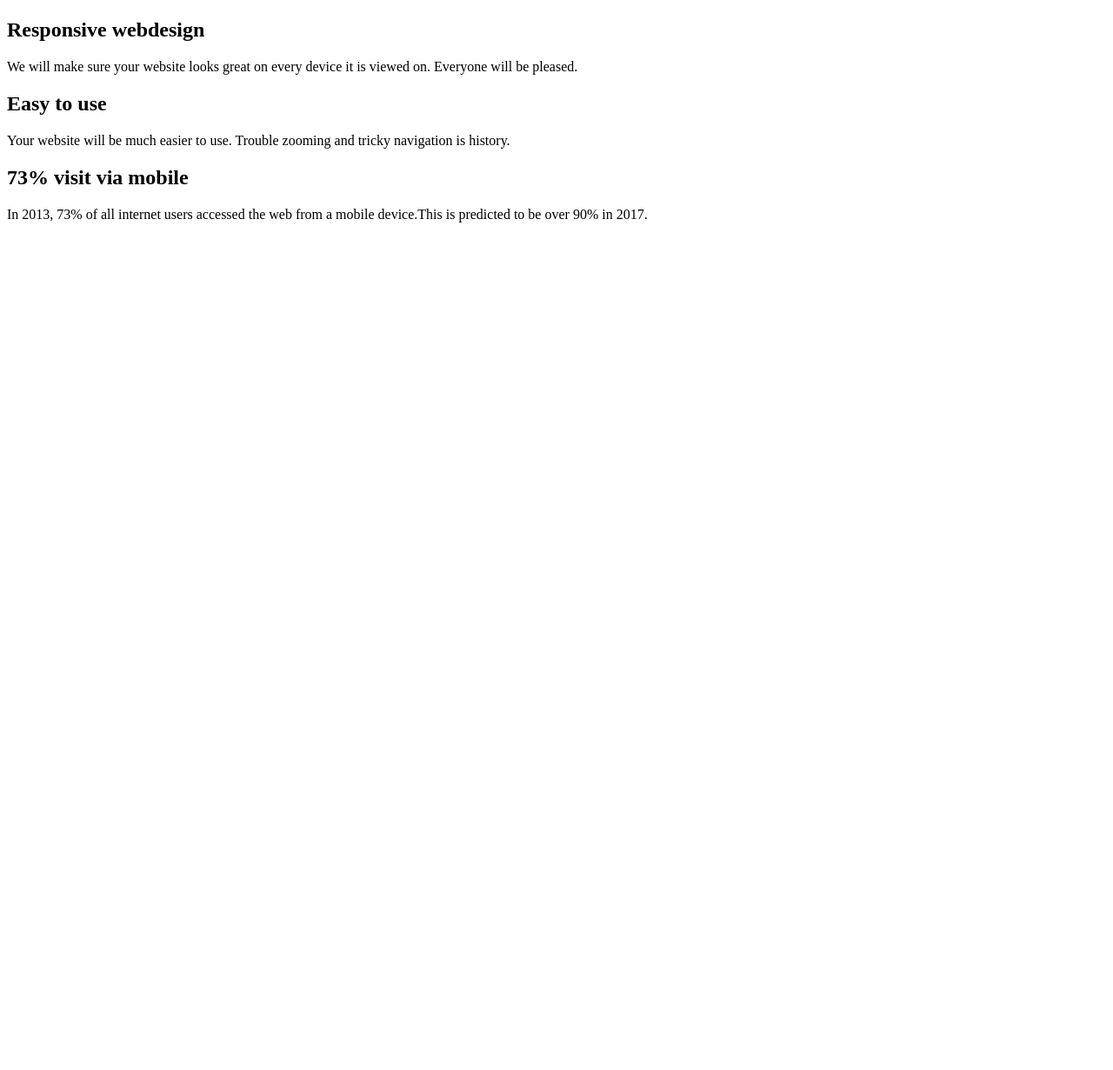
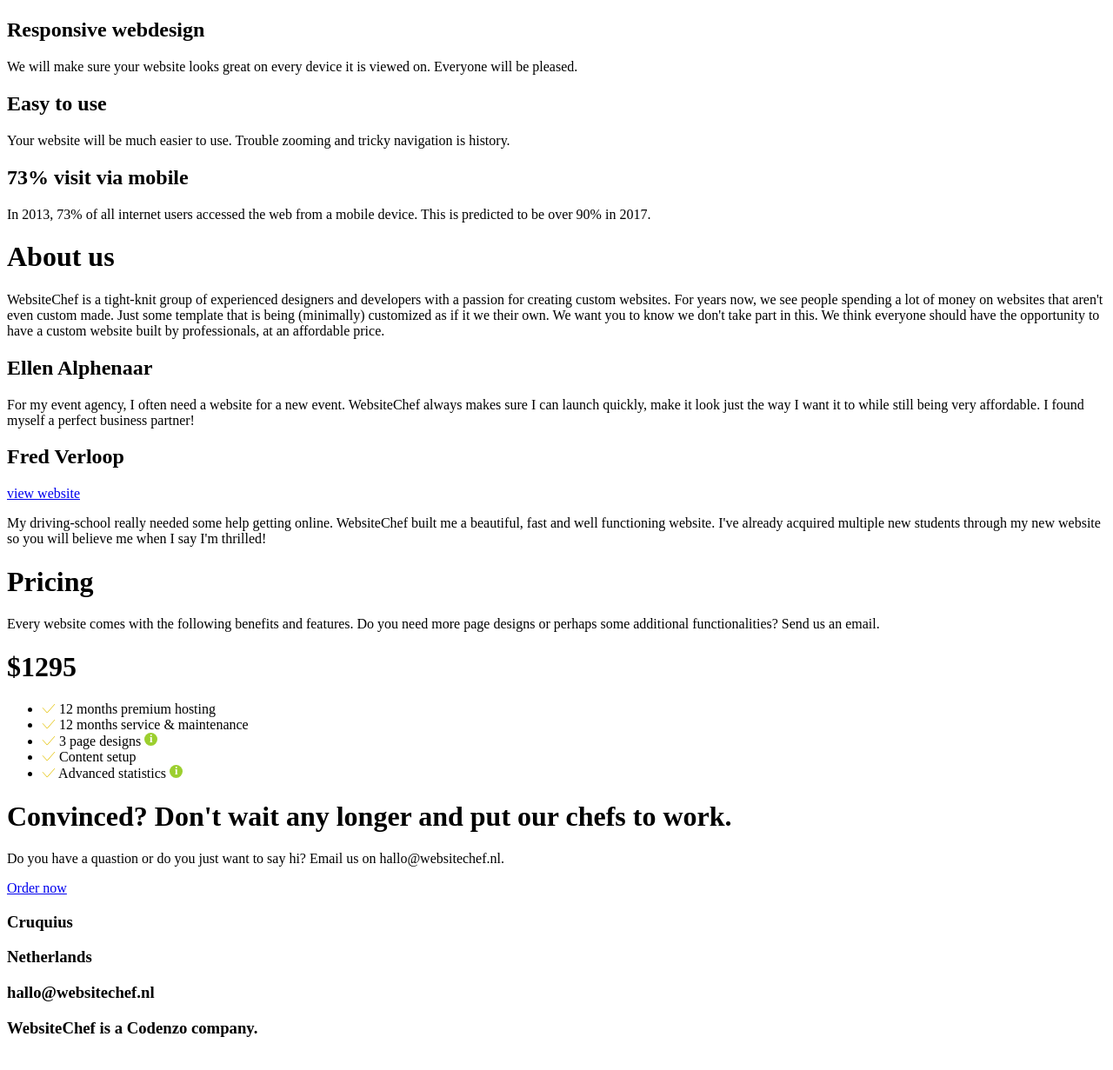
Before and after one commit to elykrd/Kyle_Web1-Week-2, a plain HTML site: page dev/index.html in a window 1280 px wide. Shown: the part 1924-3155 px from the top of the page at 87% size. Before the commit the page ends 2222 px from the top, so only its background shows below. Drawn offline with Linux system fonts and the light colour scheme.

Commit message:
Finished 1

```diff
--- a/dev/index.html
+++ b/dev/index.html
@@ -62,8 +62,53 @@
   <h2> Easy to use </h2>
   <p> Your website will be much easier to use. Trouble zooming and tricky navigation is history. </p>
   <h2> 73% visit via mobile </h2>
-  <p> In 2013, 73% of all internet users accessed the web from a mobile device.This is
+  <p> In 2013, 73% of all internet users accessed the web from a mobile device. This is
     predicted to be over 90% in 2017. </p>
+
+  <h1> About us </h1>
+
+  <p> WebsiteChef is a tight-knit group of experienced designers and developers with a passion for
+    creating custom websites. For years now, we see people spending a lot of money on websites that aren't
+    even custom made. Just some template that is being (minimally) customized as if it we their own.
+    We want you to know we don't take part in this. We think everyone should have the opportunity to have a custom
+    website built by professionals, at an affordable price. </p>
+
+  <h2> Ellen Alphenaar </h2>
+  <p> For my event agency, I often need a website for a new event. WebsiteChef always makes sure I can launch
+    quickly, make it look just the way I want it to while still being very affordable. I found myself a
+    perfect business partner! </p>
+
+  <h2> Fred Verloop </h2>
+  <a href="#"> view website </a>
+  <p> My driving-school really needed some help getting online. WebsiteChef built me a beautiful, fast and
+    well functioning website. I've already acquired multiple new students through my new website so you will believe
+    me when I say I'm thrilled! </p>
+
+  <h1> Pricing </h1>
+
+  <p> Every website comes with the following benefits and features. Do you need more page designs or perhaps
+    some additional functionalities? Send us an email. </p>
+
+  <h1> $1295 </h1>
+
+  <ul>
+    <li> <img src="img/pricing/check mark.svg" alt="check mark"> 12 months premium hosting </li>
+    <li> <img src="img/pricing/check mark.svg" alt="check mark"> 12 months service & maintenance </li>
+    <li> <img src="img/pricing/check mark.svg" alt="check mark"> 3 page designs <img src="img/pricing/info circle.svg" alt="info"> </li>
+    <li> <img src="img/pricing/check mark.svg" alt="check mark"> Content setup </li>
+    <li> <img src="img/pricing/check mark.svg" alt="check mark"> Advanced statistics <img src="img/pricing/info circle.svg" alt="info"> </li>
+
+    </ul>
+
+  <h1> Convinced? Don't wait any longer and put our chefs to work. </h1>
+  <p> Do you have a quastion or do you just want to say hi? Email us on hallo@websitechef.nl. </p>
+  <a href="#"> Order now </a>
+
+  <h3> Cruquius </h3>
+  <h3> Netherlands </h3>
+  <h3> hallo@websitechef.nl </h3>
+  <h3> WebsiteChef is a Codenzo company. </h3>
+
 
 
 
```
Also changed, not shown: 2 other files.
